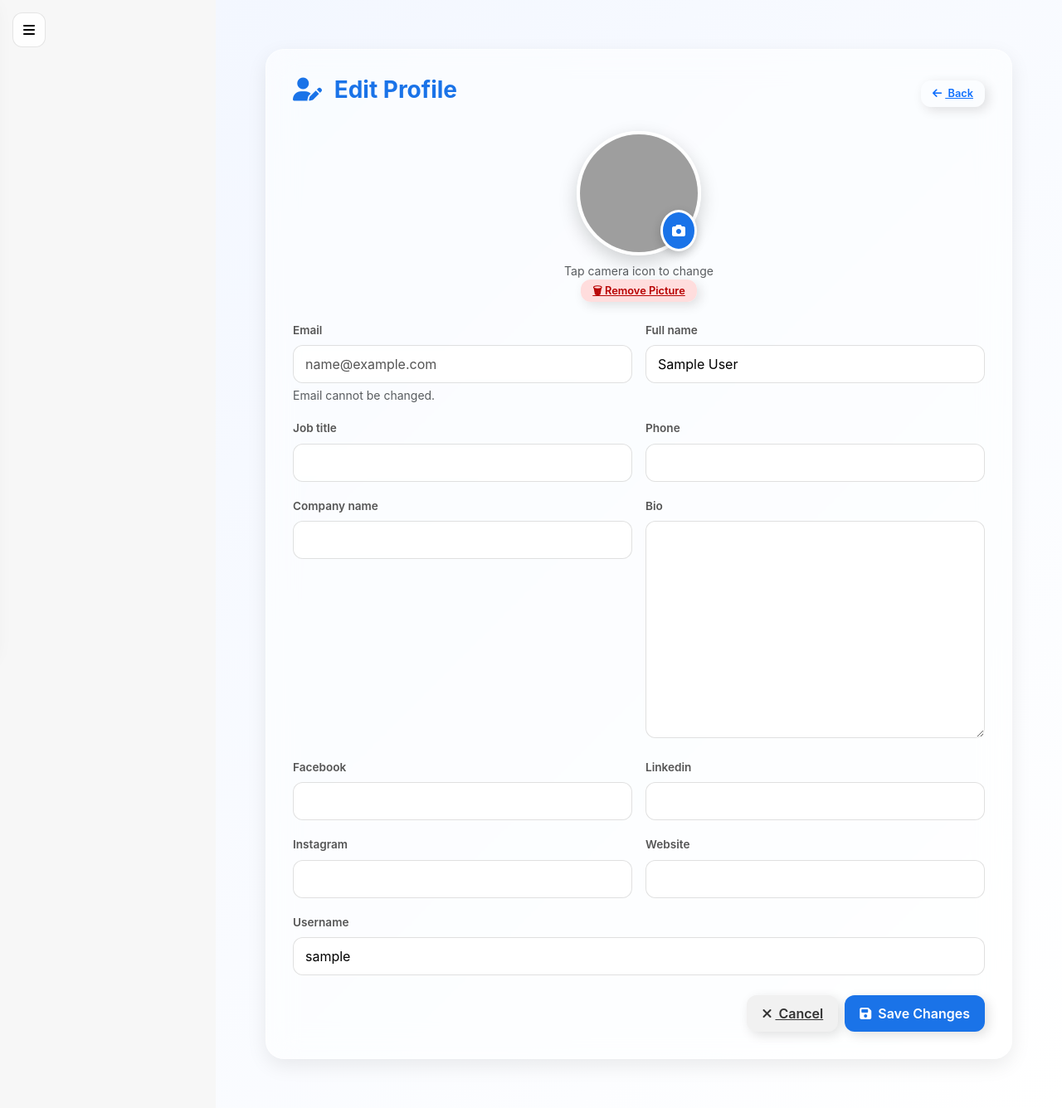
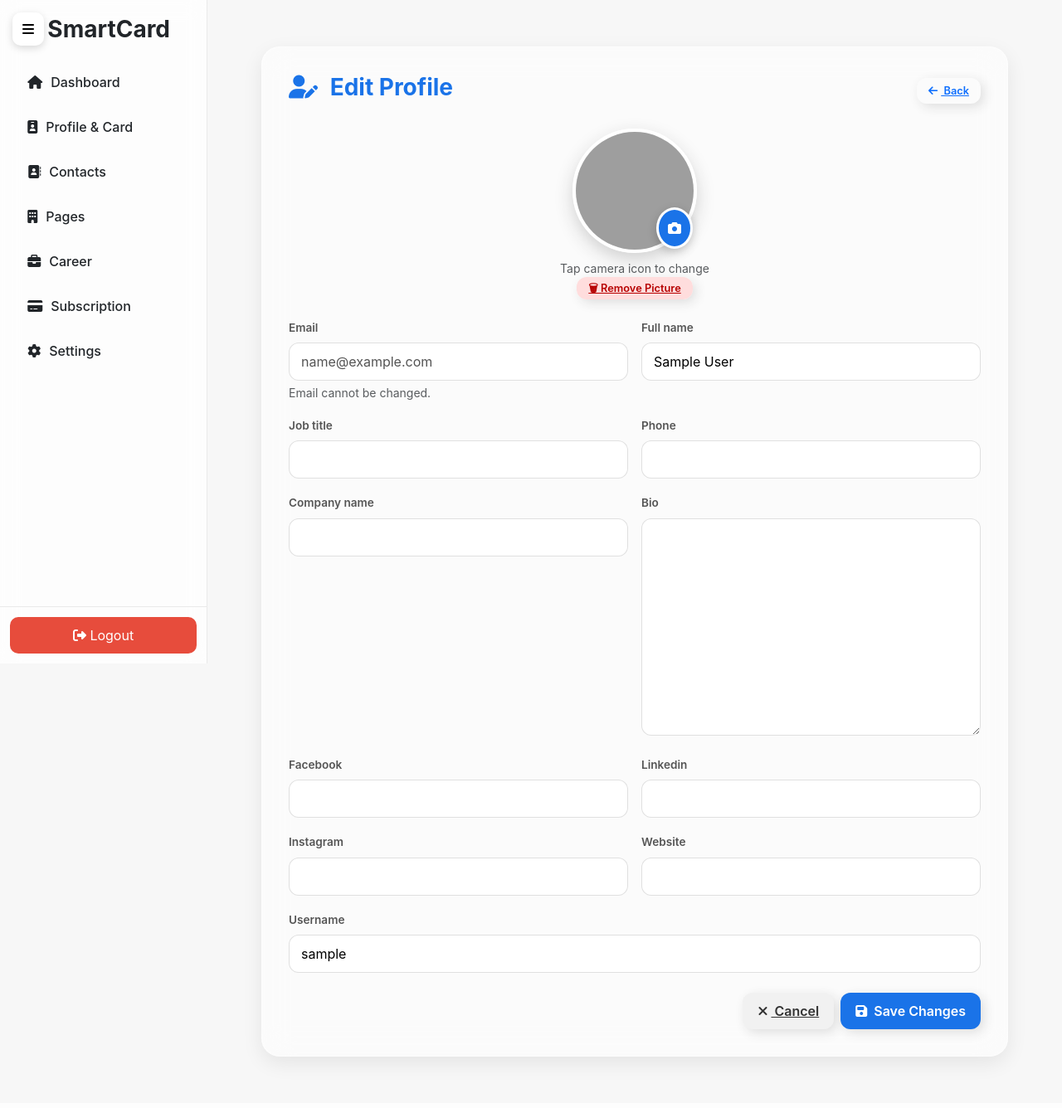
Before and after one commit to engrrasel/smartcard, a Django app: page /profile/1/edit/ in a window 1280 px wide. Shown: the whole page at 83% size. After the commit the page ends 1287 px from the top, so only its background shows below. Run offline with Django 5.2, Linux system fonts and the light colour scheme; the visitor is signed in with stand-in values (Sample User, id 1); data comes from the database, SQL or seed files in the repository; data that the repository does not hold is empty; some libraries are stand-ins or nearby versions; grey boxes are pictures that could not be loaded.

Commit message:
site ui bug fixed

```diff
--- a/templates/dashboard/dashboard_base.html
+++ b/templates/dashboard/dashboard_base.html
@@ -6,174 +6,141 @@
 <meta name="viewport" content="width=device-width, initial-scale=1.0">
 <title>{% block title %}Dashboard{% endblock %}</title>
 
-    <!-- Bootstrap -->
 <link href="https://cdn.jsdelivr.net/npm/bootstrap@5.3.3/dist/css/bootstrap.min.css" rel="stylesheet">
-
-    <!-- Font Awesome -->
 <link rel="stylesheet" href="https://cdnjs.cloudflare.com/ajax/libs/font-awesome/6.5.0/css/all.min.css">
 
-    <!-- ✅ PAGE / CHILD CSS -->
 {% block extra_css %}{% endblock %}
 
 <style>
-:root {
-    --bg-main:#F7F7F7;
-    --sidebar-bg:#000000;
-    --primary:#007BFF;
-    --text-dark:#212529;
-    --border-color:#E3E6EA;
+:root{
+    --primary:#007bff;
+    --bg:#f7f7f7;
 }
 
 body{
-    font-family:'Inter',sans-serif;
-    background:var(--bg-main);
-    color:var(--text-dark);
+    margin:0;
+    font-family:Inter, sans-serif;
+    background:var(--bg);
     overflow-x:hidden;
 }
 
-/* ================= Sidebar ================= */
+/* ================= SIDEBAR ================= */
 .sidebar{
     width:250px;
     height:100vh;
-    background:rgba(255,255,255,0.72);
-    backdrop-filter:blur(12px);
     position:fixed;
     top:0; left:0;
-    border-right:1px solid rgba(0,0,0,0.08);
-    box-shadow:4px 0 25px rgba(0,0,0,0.05);
-    border-radius:0 20px 20px 0;
+    background:rgba(255,255,255,.78);
+    backdrop-filter:blur(12px);
+    border-right:1px solid rgba(0,0,0,.08);
+    transition:.35s ease;
+    z-index:1100;
     display:flex;
     flex-direction:column;
-    padding:1.3rem 1rem;
-    transition:0.35s ease;
-    z-index:1000;
 }
 
-.sidebar.hide{ left:-260px; }
+.sidebar.collapsed{
+    transform:translateX(-260px);
+}
 
+/* Mobile default hidden */
+@media(max-width:991px){
+    .sidebar{
+        transform:translateX(-260px);
+    }
+    .sidebar.open{
+        transform:translateX(0);
+        box-shadow:4px 0 18px rgba(0,0,0,.25);
+    }
+}
+
+/* Menu */
 .sidebar .menu{
     flex:1;
+    padding:1.2rem;
     overflow-y:auto;
-    padding-bottom:80px;
 }
 
 .sidebar h3{
-    font-size:1.4rem;
     font-weight:700;
-    margin-bottom:1.5rem;
-    padding-left:4px;
+    margin-bottom:1.4rem;
 }
 
 .sidebar a{
     display:flex;
     align-items:center;
     gap:10px;
-    padding:12px 15px;
-    margin-bottom:8px;
-    border-radius:14px;
+    padding:12px 14px;
+    border-radius:12px;
+    margin-bottom:6px;
     text-decoration:none;
-    color:var(--text-dark);
+    color:#212529;
     font-weight:500;
-    background:rgba(255,255,255,0.6);
-    backdrop-filter:blur(6px);
-    transition:0.25s;
+    transition:.2s;
 }
-.sidebar a:hover{
-    transform:translateX(4px);
-    background:var(--primary);
-    color:#fff !important;
-    box-shadow:0 4px 14px rgba(0,0,0,0.15);
-}
+.sidebar a:hover,
 .sidebar a.active{
     background:var(--primary);
-    color:white !important;
-    box-shadow:0 6px 18px rgba(0,0,0,0.25);
+    color:#fff;
 }
 
-/* ====== App Badges ====== */
-.app-badges{
-    text-align:center;
-    margin:12px 0;
-}
-.app-badges img{
-    width:150px;
-    margin:6px 0;
-    border-radius:10px;
-    cursor:pointer;
-    box-shadow:0 4px 14px rgba(0,0,0,0.12);
-    transition:.25s;
-}
-.app-badges img:hover{
-    transform:scale(1.04);
-}
-
-/* Coming soon text */
-.coming-soon{
-    font-size:.9rem;
-    font-weight:600;
-    text-align:center;
-    margin-top:5px;
-    margin-bottom:15px;
-    color:#444;
-}
-
-/* Logout */
+/* Footer */
 .logout-box{
-    background:rgba(255,255,255,0.85);
-    padding:15px 0;
-    backdrop-filter:blur(10px);
+    padding:12px;
+    border-top:1px solid rgba(0,0,0,.08);
 }
 .logout-btn{
     width:100%;
-    background:#E74C3C;
     border:none;
-    color:white;
+    background:#e74c3c;
+    color:#fff;
     border-radius:10px;
     padding:10px;
-    font-weight:600;
 }
 
-/* ================= Main ================= */
+/* ================= MAIN ================= */
 .main{
-    margin-left:260px !important;
-    width:calc(100% - 260px) !important;
-    min-height:100vh !important;
-    background:linear-gradient(135deg,#f3f7ff,#fff);
-    padding:2.2rem !important;
-    transition:0.35s ease;
+    margin-left:250px;
+    min-height:100vh;
+    padding:2rem;
+    transition:.35s ease;
 }
 
-.main.expand{
-    margin-left:0 !important;
-    width:100% !important;
+.main.collapsed{
+    margin-left:0;
 }
 
-/* Mobile Fix */
 @media(max-width:991px){
-    .sidebar{ left:-260px; }
-    .sidebar.open{ left:0; box-shadow:4px 0 15px rgba(0,0,0,.18); }
-    .main{ margin-left:0 !important; width:100% !important; padding:18px !important; }
+    .main{
+        margin-left:0;
+        padding:1.2rem;
+    }
 }
 
+/* Toggle button */
 .sidebar-toggle{
     position:fixed;
+    top:15px;
     left:15px;
-    top:15px;
-    z-index:1100;
-    background:rgba(255,255,255,0.85);
-    border:1px solid rgba(0,0,0,0.1);
-    backdrop-filter:blur(6px);
-    border-radius:12px;
-    padding:8px 12px !important;
+    z-index:1200;
+    border:none;
+    background:#fff;
+    border-radius:10px;
+    padding:8px 12px;
+    box-shadow:0 3px 10px rgba(0,0,0,.15);
 }
 </style>
 </head>
 
 <body>
 
-<!-- Sidebar -->
-<div class="sidebar hide" id="sidebar">
+<!-- TOGGLE -->
+<button class="sidebar-toggle" id="toggleBtn">
+    <i class="fa-solid fa-bars"></i>
+</button>
 
+<!-- SIDEBAR -->
+<aside class="sidebar" id="sidebar">
     <div class="menu">
         <h3><i class="fa-solid fa-id-card-clip"></i> SmartCard</h3>
 
@@ -187,36 +154,25 @@ body{
             <i class="fa-solid fa-id-badge"></i> Profile & Card
         </a>
 
-        <a href="{% url 'app_contacts:contact_dashboard' %}"
-           class="{% if request.resolver_match.url_name == 'contact_dashboard' %}active{% endif %}">
+        <a href="{% url 'app_contacts:contact_dashboard' %}">
             <i class="fa-solid fa-address-book"></i> Contacts
         </a>
 
-        <a href="{% url 'app_pages:company_pages' %}"
-           class="{% if request.resolver_match.url_name == 'company_pages' %}active{% endif %}">
+        <a href="{% url 'app_pages:company_pages' %}">
             <i class="fa-solid fa-building"></i> Pages
         </a>
 
-        <a href="{% url 'app_jobs:career_dashboard' %}"
-           class="{% if request.resolver_match.url_name == 'career_dashboard' %}active{% endif %}">
+        <a href="{% url 'app_jobs:career_dashboard' %}">
             <i class="fa-solid fa-briefcase"></i> Career
         </a>
 
-        <a href="{% url 'app_accounts:subscription' %}"
-           class="{% if request.resolver_match.url_name == 'subscription' %}active{% endif %}">
+        <a href="{% url 'app_accounts:subscription' %}">
             <i class="fa-solid fa-credit-card"></i> Subscription
         </a>
 
-        <a href="{% url 'app_settings:settings_home' %}"
-           class="{% if 'settings' in request.path %}active{% endif %}">
+        <a href="{% url 'app_settings:settings_home' %}">
             <i class="fa-solid fa-gear"></i> Settings
         </a>
-    </div>
-
-    <div class="app-badges">
-        <div class="coming-soon">Our Mobile Apps Are Coming Soon</div>
-        <img src="https://developer.apple.com/assets/elements/badges/download-on-the-app-store.svg">
-        <img src="https://upload.wikimedia.org/wikipedia/commons/7/78/Google_Play_Store_badge_EN.svg">
     </div>
 
     <div class="logout-box">
@@ -227,35 +183,60 @@ body{
             </button>
         </form>
     </div>
-</div>
+</aside>
 
-<button class="sidebar-toggle" id="toggleBtn">
-    <i class="fa-solid fa-bars"></i>
-</button>
-
-<main class="main">
+<!-- MAIN -->
+<main class="main" id="main">
     {% block content %}{% endblock %}
 </main>
 
 <script src="https://cdn.jsdelivr.net/npm/bootstrap@5.3.3/dist/js/bootstrap.bundle.min.js"></script>
 
 <script>
-document.addEventListener("DOMContentLoaded", ()=>{
+document.addEventListener("DOMContentLoaded", () => {
+
     const sidebar = document.getElementById("sidebar");
+    const main = document.getElementById("main");
     const toggle = document.getElementById("toggleBtn");
-    const main = document.querySelector(".main");
 
-    toggle.addEventListener("click", (e)=>{
+    const isMobile = () => window.innerWidth <= 991;
+
+    // Restore PC state
+    if (!isMobile() && localStorage.getItem("sidebarCollapsed") === "true") {
+        sidebar.classList.add("collapsed");
+        main.classList.add("collapsed");
+    }
+
+    toggle.addEventListener("click", (e) => {
         e.stopPropagation();
+
+        if (isMobile()) {
             sidebar.classList.toggle("open");
-        sidebar.classList.toggle("hide");
-        main.classList.toggle("expand");
+        } else {
+            sidebar.classList.toggle("collapsed");
+            main.classList.toggle("collapsed");
+
+            localStorage.setItem(
+                "sidebarCollapsed",
+                sidebar.classList.contains("collapsed")
+            );
+        }
+    });
+
+    // Mobile outside click close
+    document.addEventListener("click", (e) => {
+        if (
+            isMobile() &&
+            sidebar.classList.contains("open") &&
+            !sidebar.contains(e.target) &&
+            e.target !== toggle
+        ) {
+            sidebar.classList.remove("open");
+        }
     });
 });
 </script>
 
-<!-- ✅ PAGE / CHILD JS -->
 {% block extra_js %}{% endblock %}
-
 </body>
 </html>
```
Also changed, not shown: app_pages/static/app_pages/css/page_base.css (+7 -10 lines). Lines whose indentation alone changed are shown as unchanged.
